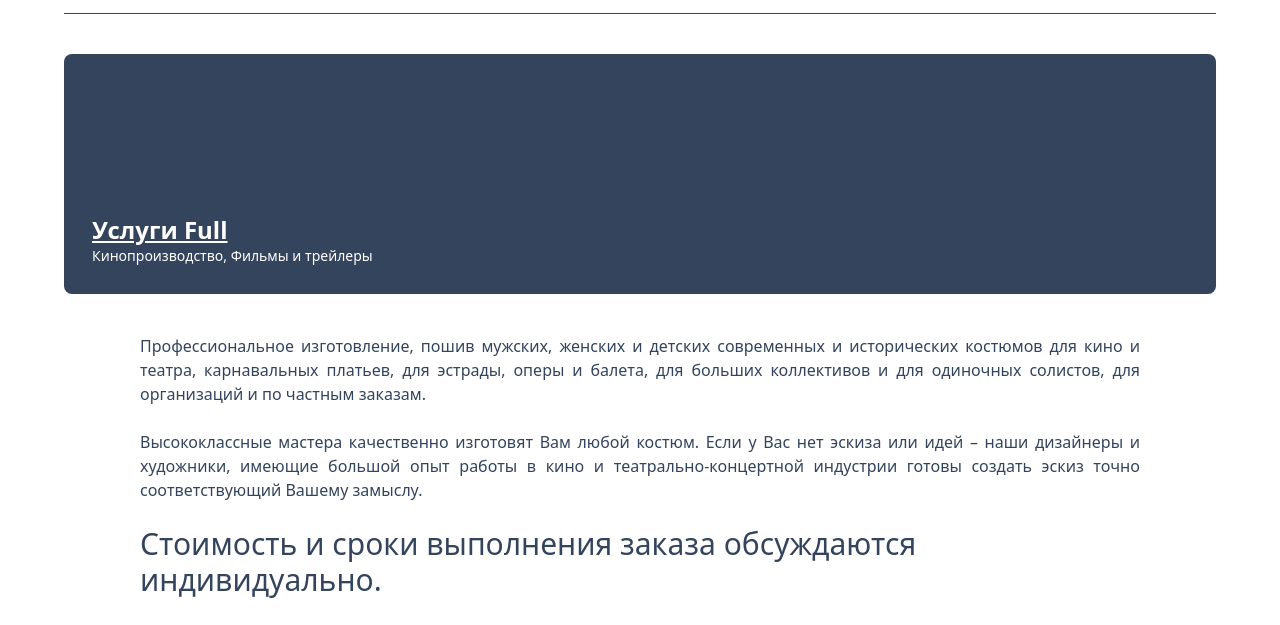
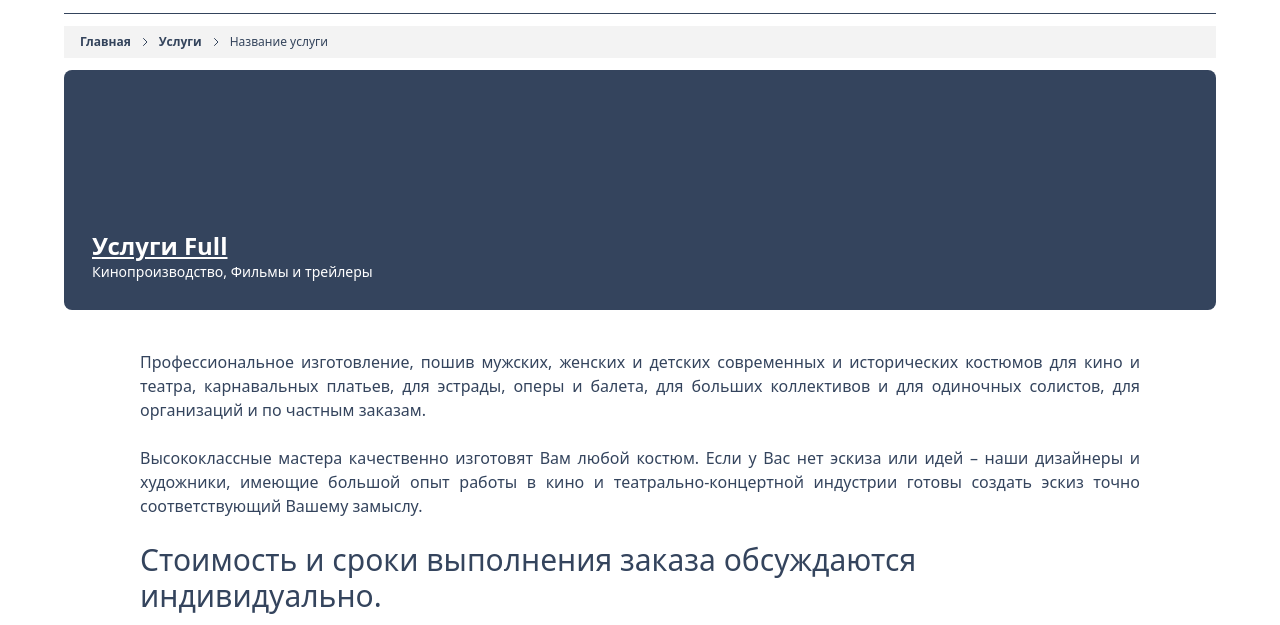
Before and after one commit to dejurik/sibfilm.ru, a website: page service_item.html in a window 1280 px wide. Shown: the part 165-790 px from the top of the page. Drawn offline with Linux system fonts and the light colour scheme.

Commit message:
fix css page

```diff
--- a/service_item.html
+++ b/service_item.html
@@ -119,9 +119,31 @@
 					<div class="xl:max-w-[1280px] w-full">
 
 
+						<div class="w-full my-3 py-2 px-4 bg-[#F3F3F3] ">
+							<ol class="flex items-center text-[#34445C] *:text-xs">
+									<li class="flex items-center">
+											<a href="./" class="font-bold">Главная</a>
+											<span class="ml-2">
+												<svg xmlns="http://www.w3.org/2000/svg" class="w-3 h-3" fill="none" viewBox="0 0 24 24" stroke="currentColor">
+															<path stroke-linecap="round" stroke-linejoin="round" stroke-width="2" d="M9 5l7 7-7 7" />
+												</svg>
+											</span>
+									</li>
+									<li class="flex items-center ml-2">
+											<a href="./projects.html" class="font-bold">Услуги</a>
+											<span class="ml-2">
+												<svg xmlns="http://www.w3.org/2000/svg" class="w-3 h-3" fill="none" viewBox="0 0 24 24" stroke="currentColor">
+															<path stroke-linecap="round" stroke-linejoin="round" stroke-width="2" d="M9 5l7 7-7 7" />
+												</svg>
+											</span>
+									</li>
+									<li class="flex items-center ml-2">
+											<a href="#">Название услуги</a>
+									</li>
+							</ol>
+					</div>
 
-
-						<div class="w-full h-60 bg-[#34445d] rounded-lg my-10 relative block">
+						<div class="w-full h-60 bg-[#34445d] rounded-lg my-3 relative block">
 							<div class="absolute bottom-7 left-7 *:text-white">
 								<div class="text-2xl font-bold underline max-md:text-base">Услуги Full</div>
 								<div class="text-sm hidden lg:block">Кинопроизводство, Фильмы и трейлеры</div>
```
Also changed, not shown: index.html (+1 -1 lines), projects.html (+18 -0 lines), services.html (+18 -1 lines).
